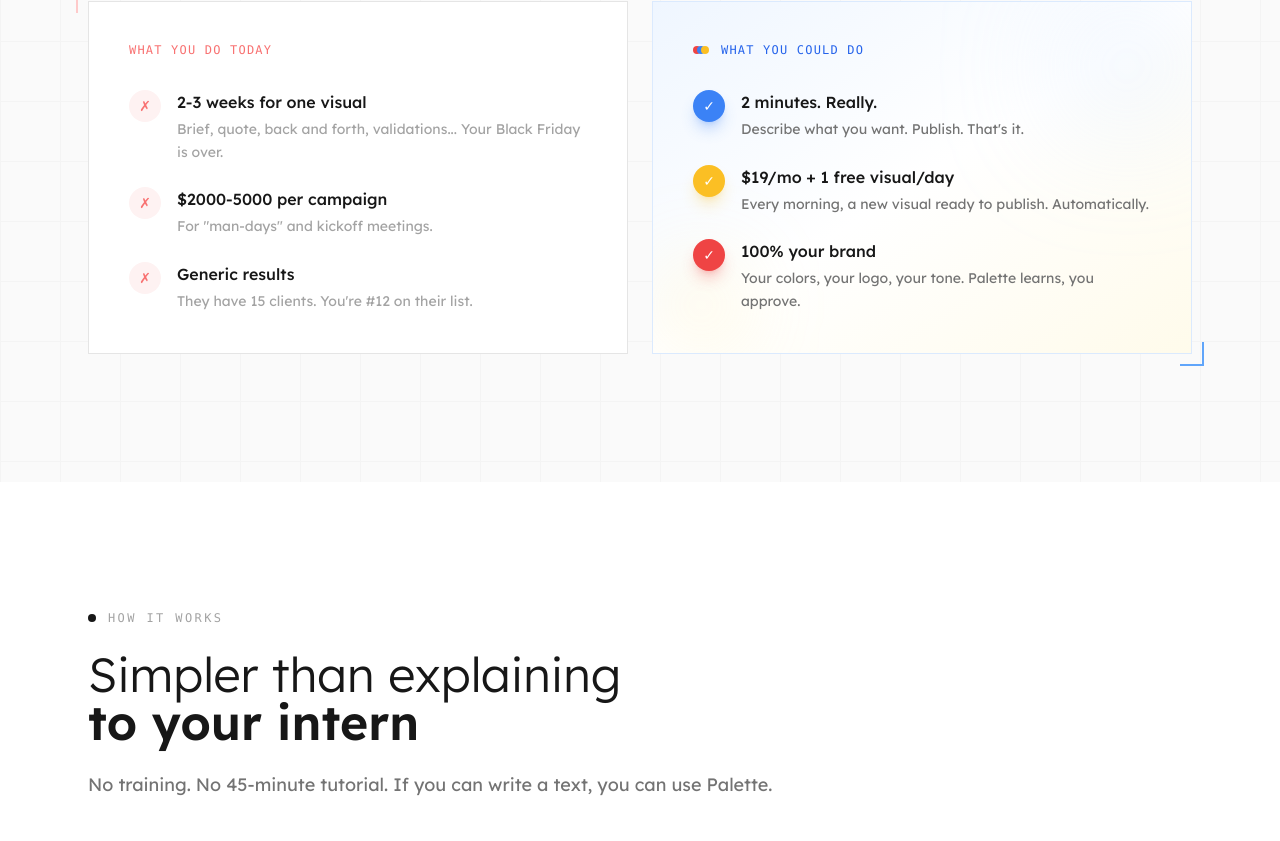
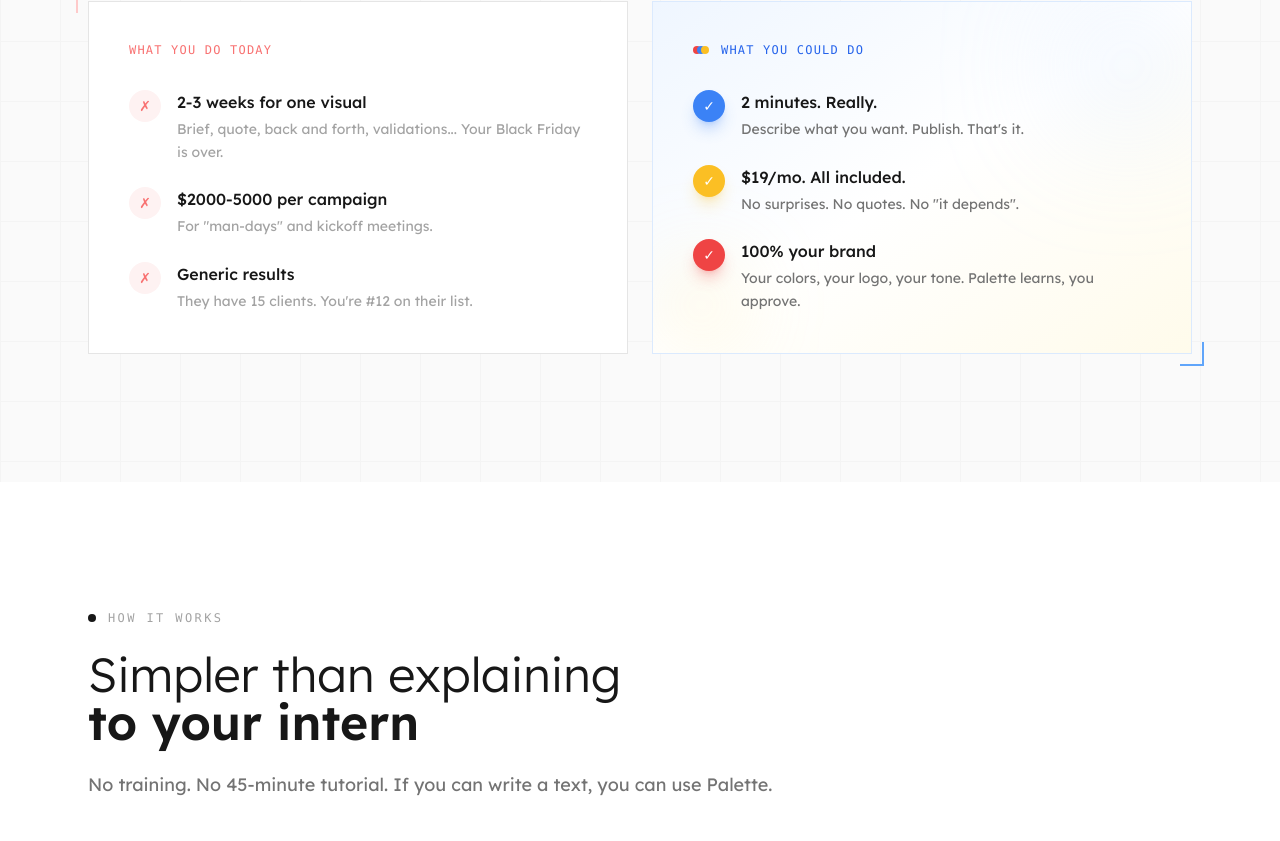
Before and after one commit to Liftof/briefbox, a Next.js app: page / in a window 1280 px wide. Shown: the part 1239-2080 px from the top of the page. Built offline with nearby package versions, Linux system fonts and the light colour scheme; no server answers.

Commit message:
fix: Credits display + landing page wording
- Remove "/ N" from credits widget (confusing for existing users)
- Now shows just "X crédits" without total
- Landing page: "1 visuel auto" instead of "offert" for Pro/Premium
- Daily visual consumes credits, not a gift

```diff
--- a/app/page.tsx
+++ b/app/page.tsx
@@ -109,8 +109,8 @@
                     <div className="flex items-start gap-4">
                       <div className="w-8 h-8 bg-amber-400 rounded-full flex items-center justify-center text-white text-sm flex-shrink-0 shadow-lg shadow-amber-400/30">✓</div>
                       <div>
-                        <div className="font-medium text-gray-900 mb-1">{locale === 'fr' ? '19€/mois + 1 visuel/jour offert' : '$19/mo + 1 free visual/day'}</div>
-                        <div className="text-sm text-gray-500 leading-relaxed">{locale === 'fr' ? 'Chaque matin, un nouveau visuel prêt à publier. Sans rien faire.' : 'Every morning, a new visual ready to publish. Automatically.'}</div>
+                        <div className="font-medium text-gray-900 mb-1">{locale === 'fr' ? '19€/mois. Tout compris.' : '$19/mo. All included.'}</div>
+                        <div className="text-sm text-gray-500 leading-relaxed">{locale === 'fr' ? 'Pas de surprise. Pas de devis. Pas de "ça dépend".' : 'No surprises. No quotes. No "it depends".'}</div>
                       </div>
                     </div>
                     <div className="flex items-start gap-4">
@@ -391,7 +391,7 @@
               <ul className="space-y-3 mb-8">
                 <li className="flex items-center gap-3 text-sm text-gray-300">
                   <span className="text-amber-400">★</span>
-                  <span className="text-white font-medium">{locale === 'fr' ? '1 visuel offert chaque matin' : '1 free visual every morning'}</span>
+                  <span className="text-white font-medium">{locale === 'fr' ? '1 visuel auto chaque matin' : '1 auto visual every morning'}</span>
                 </li>
                 <li className="flex items-center gap-3 text-sm text-gray-300">
                   <span className="text-blue-400">✓</span>
@@ -427,7 +427,7 @@
               <ul className="space-y-3 mb-8">
                 <li className="flex items-center gap-3 text-sm text-gray-600">
                   <span className="text-amber-500">★</span>
-                  <span className="font-medium text-gray-900">{locale === 'fr' ? '1 visuel offert chaque matin' : '1 free visual every morning'}</span>
+                  <span className="font-medium text-gray-900">{locale === 'fr' ? '1 visuel auto chaque matin' : '1 auto visual every morning'}</span>
                 </li>
                 <li className="flex items-center gap-3 text-sm text-gray-600">
                   <span className="text-blue-500">✓</span>
--- a/app/playground/components/CreditsWidget.tsx
+++ b/app/playground/components/CreditsWidget.tsx
@@ -87,7 +87,7 @@
               <div>
                 <div className="flex items-center gap-2">
                   <span className="text-[10px] font-mono uppercase tracking-wider text-gray-400">
-                    / {credits?.total ?? 3} {locale === 'fr' ? 'crédits' : 'credits'}
+                    {locale === 'fr' ? 'crédits' : 'credits'}
                   </span>
                 </div>
                 <div className="text-xs text-gray-500">
```
